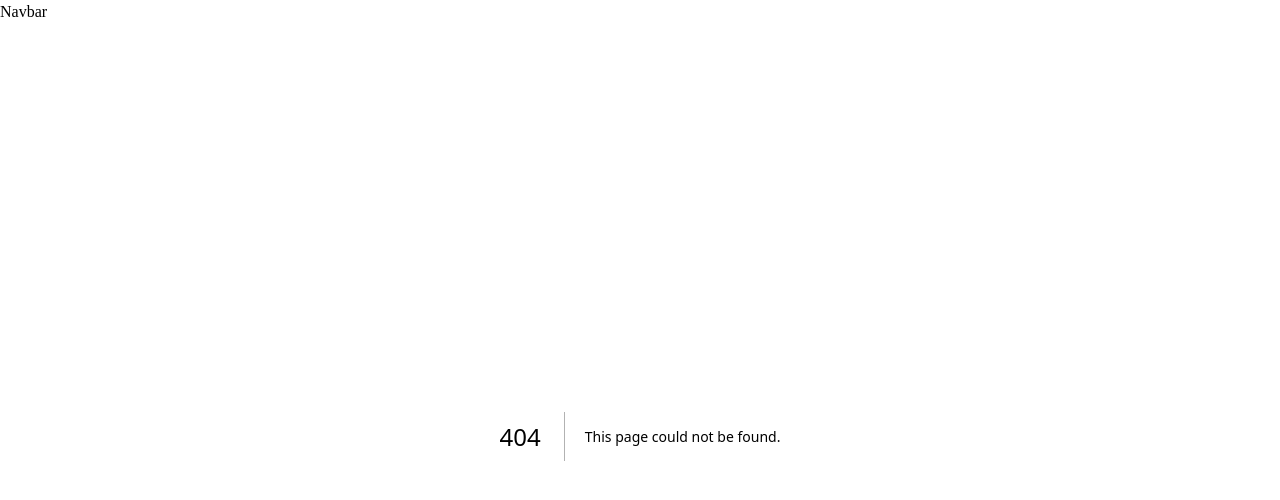
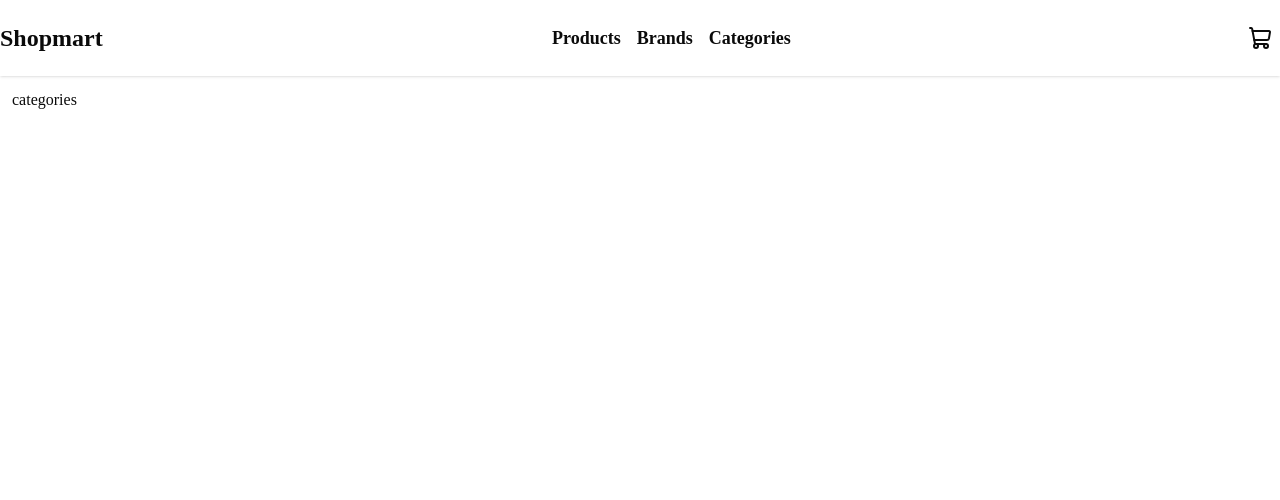
Before and after one commit to n3ma-ma7moud/e-commerce, a Next.js app in the folder e-commerce/: page /categories in a window 1280 px wide. Before the commit this address had no page. Shown: the top 500 px of the page. Built offline with nearby package versions, Linux system fonts and the light colour scheme.

Commit message:
add navbar

```diff
--- a/e-commerce/src/app/(pages)/Products/Page.tsx
+++ b/e-commerce/src/app/(pages)/Products/Page.tsx
@@ -1,7 +1,8 @@
 import React from 'react'
 
-export default function product() {
-  return (
-    <div>product</div>
-  )
+export default function products() {
+  return <>
+  <h2>Products</h2>
+
+  </>
 }
--- a/e-commerce/src/app/(pages)/categerios/page.tsx
+++ /dev/null
@@ -1,7 +0,0 @@
-import React from 'react'
-
-export default function Categerios() {
-  return (
-    <div>Categerios</div>
-  )
-}
--- /dev/null
+++ b/e-commerce/src/app/(pages)/categories/page.tsx
@@ -0,0 +1,7 @@
+import React from 'react'
+
+export default function categories() {
+  return (
+    <div>categories</div>
+  )
+}
--- a/e-commerce/src/components/ui/Navbar/Navbar.tsx
+++ b/e-commerce/src/components/ui/Navbar/Navbar.tsx
@@ -1,7 +1,59 @@
 import React from 'react'
+import Link from 'next/link'
+
+import {
+    NavigationMenu,
+    NavigationMenuContent,
+    NavigationMenuItem,
+    NavigationMenuLink,
+    NavigationMenuList,
+    NavigationMenuTrigger,
+} from "@/components/ui/navigation-menu"
+import { ShoppingCartIcon } from 'lucide-react'
+
 
 export default function Navbar() {
-  return (
-    <div>Navbar</div>
-  )
+    return (
+        <nav className="bg-white shadow py-4">
+            <div className="container mx-auto  font-semibold flex items-center justify-between">
+                <h2 className="text-2xl">
+                    <Link href={'/'}>Shopmart</Link>
+                </h2>
+                <div className="">
+                    <NavigationMenu>
+                        <NavigationMenuList>
+
+                            <NavigationMenuItem >
+                                <NavigationMenuLink asChild >
+                                    <Link href="/products">Products</Link>
+                                </NavigationMenuLink>
+                            </NavigationMenuItem>
+                            <NavigationMenuItem>
+                                <NavigationMenuLink asChild >
+                                    <Link href="/brands">Brands</Link>
+                                </NavigationMenuLink>
+                            </NavigationMenuItem>
+                            <NavigationMenuItem>
+                                <NavigationMenuLink asChild >
+                                    <Link href="/categories">Categories</Link>
+                                </NavigationMenuLink>
+                            </NavigationMenuItem>
+                        </NavigationMenuList>
+                    </NavigationMenu>
+
+                </div>
+                <div className="">
+                    <NavigationMenu>
+                        <NavigationMenuList>
+                    <NavigationMenuItem >
+                        <NavigationMenuLink asChild >
+                            <Link href="/cart"><ShoppingCartIcon className='size-6 text-inherit'  /></Link>
+                        </NavigationMenuLink>
+                    </NavigationMenuItem>
+                    </NavigationMenuList>
+                    </NavigationMenu>
+                </div>
+            </div>
+        </nav>
+    )
 }
--- /dev/null
+++ b/e-commerce/src/components/ui/navigation-menu.tsx
@@ -0,0 +1,164 @@
+import * as React from "react"
+import { cva } from "class-variance-authority"
+import { NavigationMenu as NavigationMenuPrimitive } from "radix-ui"
+
+import { cn } from "@/lib/utils"
+import { ChevronDownIcon } from "lucide-react"
+
+function NavigationMenu({
+  className,
+  children,
+  viewport = true,
+  ...props
+}: React.ComponentProps<typeof NavigationMenuPrimitive.Root> & {
+  viewport?: boolean
+}) {
+  return (
+    <NavigationMenuPrimitive.Root
+      data-slot="navigation-menu"
+      data-viewport={viewport}
+      className={cn(
+        "group/navigation-menu relative flex max-w-max flex-1 items-center justify-center",
+        className
+      )}
+      {...props}
+    >
+      {children}
+      {viewport && <NavigationMenuViewport />}
+    </NavigationMenuPrimitive.Root>
+  )
+}
+
+function NavigationMenuList({
+  className,
+  ...props
+}: React.ComponentProps<typeof NavigationMenuPrimitive.List>) {
+  return (
+    <NavigationMenuPrimitive.List
+      data-slot="navigation-menu-list"
+      className={cn(
+        "group flex flex-1 list-none items-center justify-center gap-0",
+        className
+      )}
+      {...props}
+    />
+  )
+}
+
+function NavigationMenuItem({
+  className,
+  ...props
+}: React.ComponentProps<typeof NavigationMenuPrimitive.Item>) {
+  return (
+    <NavigationMenuPrimitive.Item
+      data-slot="navigation-menu-item"
+      className={cn("relative", className)}
+      {...props}
+    />
+  )
+}
+
+const navigationMenuTriggerStyle = cva(
+  "group/navigation-menu-trigger inline-flex h-9 w-max items-center justify-center rounded-lg px-2.5 py-1.5 text-sm font-medium transition-all outline-none hover:bg-muted focus:bg-muted focus-visible:ring-3 focus-visible:ring-ring/50 focus-visible:outline-1 disabled:pointer-events-none disabled:opacity-50 data-popup-open:bg-muted/50 data-popup-open:hover:bg-muted data-open:bg-muted/50 data-open:hover:bg-muted data-open:focus:bg-muted"
+)
+
+function NavigationMenuTrigger({
+  className,
+  children,
+  ...props
+}: React.ComponentProps<typeof NavigationMenuPrimitive.Trigger>) {
+  return (
+    <NavigationMenuPrimitive.Trigger
+      data-slot="navigation-menu-trigger"
+      className={cn(navigationMenuTriggerStyle(), "group", className)}
+      {...props}
+    >
+      {children}{" "}
+      <ChevronDownIcon className="relative top-px ml-1 size-3 transition duration-300 group-data-popup-open/navigation-menu-trigger:rotate-180 group-data-open/navigation-menu-trigger:rotate-180" aria-hidden="true" />
+    </NavigationMenuPrimitive.Trigger>
+  )
+}
+
+function NavigationMenuContent({
+  className,
+  ...props
+}: React.ComponentProps<typeof NavigationMenuPrimitive.Content>) {
+  return (
+    <NavigationMenuPrimitive.Content
+      data-slot="navigation-menu-content"
+      className={cn(
+        "top-0 left-0 w-full p-1 ease-[cubic-bezier(0.22,1,0.36,1)] group-data-[viewport=false]/navigation-menu:top-full group-data-[viewport=false]/navigation-menu:mt-1.5 group-data-[viewport=false]/navigation-menu:overflow-hidden group-data-[viewport=false]/navigation-menu:rounded-lg group-data-[viewport=false]/navigation-menu:bg-popover group-data-[viewport=false]/navigation-menu:text-popover-foreground group-data-[viewport=false]/navigation-menu:shadow group-data-[viewport=false]/navigation-menu:ring-1 group-data-[viewport=false]/navigation-menu:ring-foreground/10 group-data-[viewport=false]/navigation-menu:duration-300 data-[motion=from-end]:slide-in-from-right-52 data-[motion=from-start]:slide-in-from-left-52 data-[motion=to-end]:slide-out-to-right-52 data-[motion=to-start]:slide-out-to-left-52 data-[motion^=from-]:animate-in data-[motion^=from-]:fade-in data-[motion^=to-]:animate-out data-[motion^=to-]:fade-out **:data-[slot=navigation-menu-link]:focus:ring-0 **:data-[slot=navigation-menu-link]:focus:outline-none md:absolute md:w-auto group-data-[viewport=false]/navigation-menu:data-open:animate-in group-data-[viewport=false]/navigation-menu:data-open:fade-in-0 group-data-[viewport=false]/navigation-menu:data-open:zoom-in-95 group-data-[viewport=false]/navigation-menu:data-closed:animate-out group-data-[viewport=false]/navigation-menu:data-closed:fade-out-0 group-data-[viewport=false]/navigation-menu:data-closed:zoom-out-95",
+        className
+      )}
+      {...props}
+    />
+  )
+}
+
+function NavigationMenuViewport({
+  className,
+  ...props
+}: React.ComponentProps<typeof NavigationMenuPrimitive.Viewport>) {
+  return (
+    <div
+      className={cn(
+        "absolute top-full left-0 isolate z-50 flex justify-center"
+      )}
+    >
+      <NavigationMenuPrimitive.Viewport
+        data-slot="navigation-menu-viewport"
+        className={cn(
+          "origin-top-center relative mt-1.5 h-(--radix-navigation-menu-viewport-height) w-full overflow-hidden rounded-lg bg-popover text-popover-foreground shadow ring-1 ring-foreground/10 duration-100 md:w-(--radix-navigation-menu-viewport-width) data-open:animate-in data-open:zoom-in-90 data-closed:animate-out data-closed:zoom-out-90",
+          className
+        )}
+        {...props}
+      />
+    </div>
+  )
+}
+
+function NavigationMenuLink({
+  className,
+  ...props
+}: React.ComponentProps<typeof NavigationMenuPrimitive.Link>) {
+  return (
+    <NavigationMenuPrimitive.Link
+      data-slot="navigation-menu-link"
+      className={cn(
+        "flex items-center gap-2 rounded-lg p-2 text-lg transition-all outline-none hover:bg-muted-foreground focus:bg-muted-foreground focus-visible:ring-3 focus-visible:ring-ring/50 focus-visible:outline-1 in-data-[slot=navigation-menu-content]:rounded-md data-active:bg-muted/50 data-active:hover:bg-muted-foreground data-active:focus:bg-muted-foreground [&_svg:not([class*='size-'])]:size-4",
+        className
+      )}
+      {...props}
+    />
+  )
+}
+
+function NavigationMenuIndicator({
+  className,
+  ...props
+}: React.ComponentProps<typeof NavigationMenuPrimitive.Indicator>) {
+  return (
+    <NavigationMenuPrimitive.Indicator
+      data-slot="navigation-menu-indicator"
+      className={cn(
+        "top-full z-1 flex h-1.5 items-end justify-center overflow-hidden data-[state=hidden]:animate-out data-[state=hidden]:fade-out data-[state=visible]:animate-in data-[state=visible]:fade-in",
+        className
+      )}
+      {...props}
+    >
+      <div className="relative top-[60%] h-2 w-2 rotate-45 rounded-tl-sm bg-border shadow-md" />
+    </NavigationMenuPrimitive.Indicator>
+  )
+}
+
+export {
+  NavigationMenu,
+  NavigationMenuList,
+  NavigationMenuItem,
+  NavigationMenuContent,
+  NavigationMenuTrigger,
+  NavigationMenuLink,
+  NavigationMenuIndicator,
+  NavigationMenuViewport,
+  navigationMenuTriggerStyle,
+}
```
